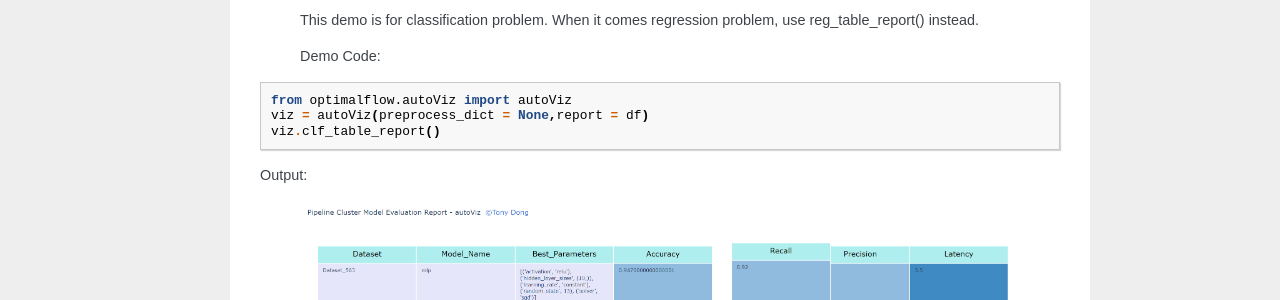
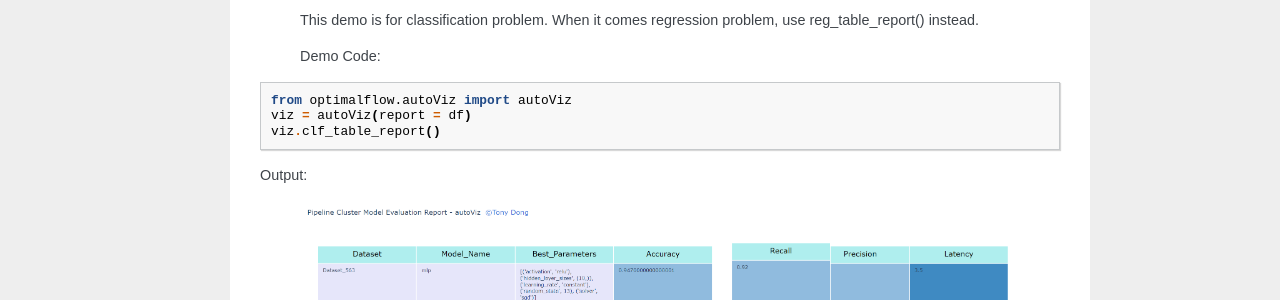
Before and after one commit to tonyleidong/OptimalFlow, a Sphinx documentation site: the page built from docs/demos.rst, in a window 1280 px wide and 900 px high, scrolled down 7941 px. Shown: the part 152-452 px from the top of the window. Built offline with Sphinx 7.4.7, drawn with Linux system fonts in a browser that asks for light colours.

Commit message:
Update demos.rst

```diff
--- a/docs/demos.rst
+++ b/docs/demos.rst
@@ -511,7 +511,7 @@ Pipeline Cluster Model Evaluation Dynamic Table using autoViz:
 .. code-block:: python
 
   from optimalflow.autoViz import autoViz
-  viz = autoViz(preprocess_dict = None,report = df)
+  viz = autoViz(report = df)
   viz.clf_table_report()
 
 ..
```
